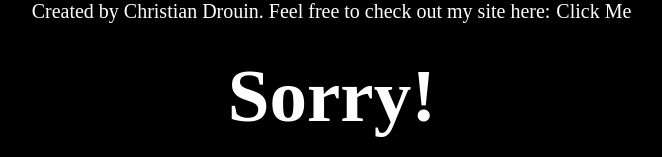
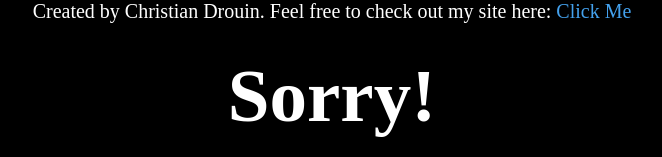
Before and after one commit to ChristianD96/SorryCardGenerator, a React (Create React App) app: page / in a window 1280 px wide. Shown: the top 157 px of the page, without its empty margins (308-970 px from the left). Built offline with nearby package versions, Linux system fonts and the light colour scheme.

Commit message:
Update Home.css
Updates to link color

```diff
--- a/src/components/Home.css
+++ b/src/components/Home.css
@@ -23,9 +23,8 @@ body {
 
 .header-link {
   font-size: 20px;
-  color: white;
+  color: rgb(68, 161, 237);
   text-decoration: none;
-  padding: 1px;
   transition: ease-in-out 0.3s;
 }
 
@@ -33,6 +32,6 @@ body {
 
   /* when hover is supported */
   .header-link:hover {
-    color: red;
+    color: white;
   }
 }
```
